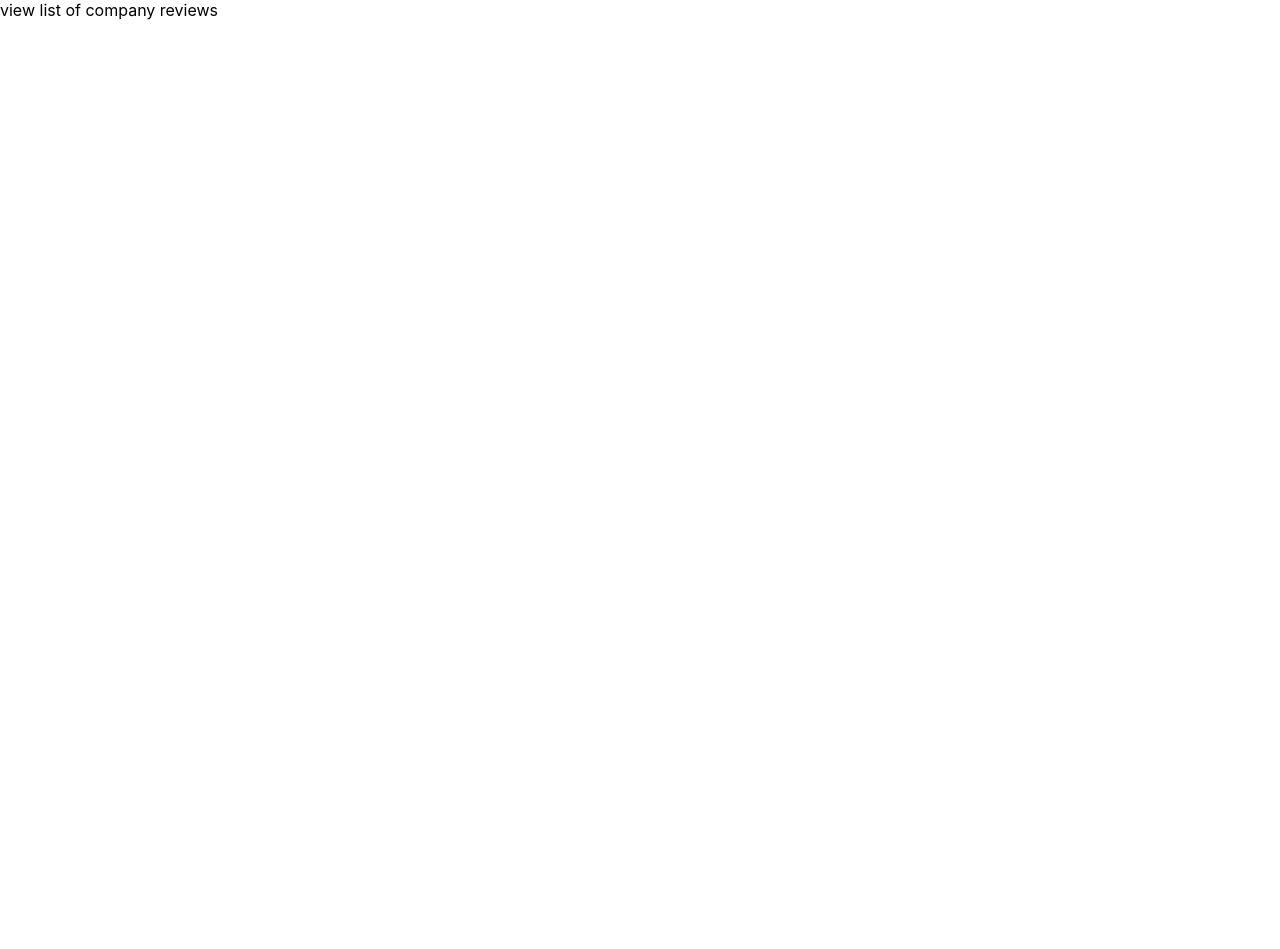
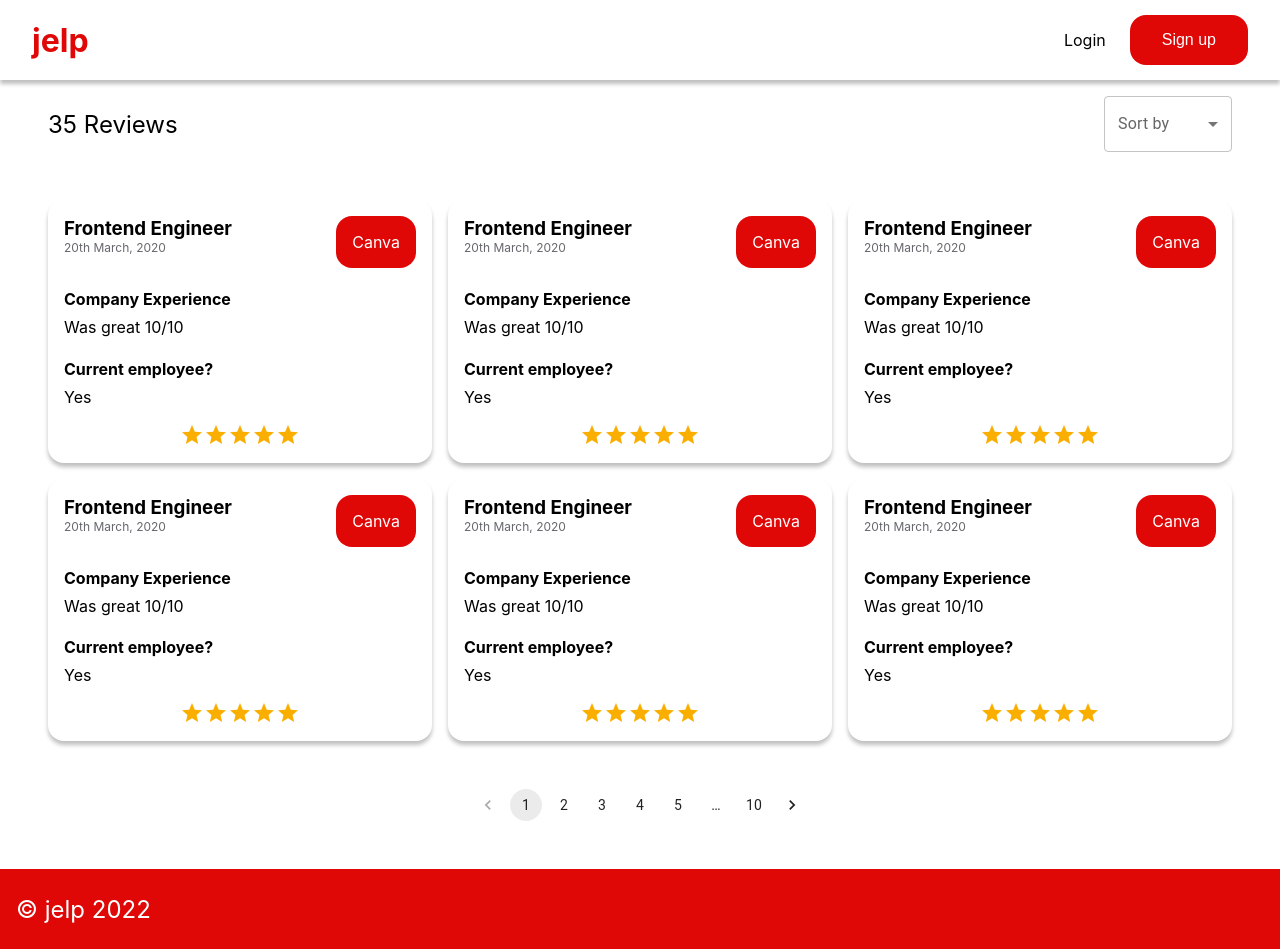
Before and after one commit to casio987/jelp, a React (Create React App) app in the folder client/: page /view/company/list in a window 1280 px wide. Before the commit the page ends 800 px from the top, so only its background shows below. Built offline with nearby package versions, Linux system fonts and the light colour scheme; no server answers.

Commit message:
feat(frontend): implement company list page via copy pasta

```diff
--- a/client/src/Router.tsx
+++ b/client/src/Router.tsx
@@ -1,4 +1,5 @@
 import { BrowserRouter, Routes, Route } from "react-router-dom";
+import CompanyListPage from "./pages/CompanyListPage/CompanyListPage";
 import CompanyReviewPage from "./pages/CompanyReviewPage/CompanyReviewPage";
 import HomePage from "./pages/HomePage/HomePage";
 import InterviewListPage from "./pages/InterviewListPage/InterviewListPage";
@@ -28,10 +29,11 @@ const Router = () => (
         <Route path='/rate/company' element={ <RateCompanyPage /> } />
         <Route path='/rate/interview' element={ <RateInterviewPage /> } />
         <Route path='/profile' element={ <ProfilePage /> } />
-        <Route path='/view/company/list' element={ <div>view list of company reviews</div> } />
+        <Route path='/view/company/list' element={ <CompanyListPage /> } />
         <Route path='/view/interview/list' element={ <InterviewListPage /> } />
         <Route path='/view/company/:companyReviewId' element={ <CompanyReviewPage /> } />
         <Route path='/view/interview/:interviewReviewId' element={ <InterviewReviewPage /> } />
+        <Route path="*" element={ <div>page not found</div> } />
       </Routes>
     </BrowserRouter>
 );
--- /dev/null
+++ b/client/src/pages/CompanyListPage/CompanyListPage.tsx
@@ -0,0 +1,94 @@
+import { InputLabel, MenuItem, Pagination, Select } from "@mui/material";
+import Footer from "../../components/Footer/Footer";
+import Header from "../../components/Header/Header";
+import ReviewPreviewCard from "../../components/ReviewPreviewCard/ReviewPreviewCard";
+import { CompanyListPageContainer, TopContainer, FormContainer, GridContainer } from "./style";
+
+const CompanyListPage = () => {
+  return (
+    <CompanyListPageContainer>
+      <Header />
+      <TopContainer>
+        <h2>35 Reviews</h2>
+        <FormContainer>
+          <InputLabel>Sort by</InputLabel>
+          <Select
+            // value={age}
+            // onChange={handleChange}
+          >
+            <MenuItem value={"mostRecent"}>Most recent</MenuItem>
+            <MenuItem value={"oldestFirst"}>Oldest first</MenuItem>
+            <MenuItem value={"jobTitle"}>Job title</MenuItem>
+            <MenuItem value={"company"}>Company</MenuItem>
+          </Select>
+        </FormContainer>
+      </TopContainer>
+      <GridContainer>
+      <ReviewPreviewCard
+        reviewId={1}
+          width="100%"
+          title="Frontend Engineer"
+          dateOfPost="20th March, 2020"
+          atCompany="Canva"
+          experience="Was great 10/10"
+          isCurrentEmployee="Yes"
+          rating={5}
+        />
+        <ReviewPreviewCard
+          reviewId={1}
+          width="100%"
+          title="Frontend Engineer"
+          dateOfPost="20th March, 2020"
+          atCompany="Canva"
+          experience="Was great 10/10"
+          isCurrentEmployee="Yes"
+          rating={5}
+        />
+        <ReviewPreviewCard
+          reviewId={1}
+          width="100%"
+          title="Frontend Engineer"
+          dateOfPost="20th March, 2020"
+          atCompany="Canva"
+          experience="Was great 10/10"
+          isCurrentEmployee="Yes"
+          rating={5}
+        />
+        <ReviewPreviewCard
+          reviewId={1}
+          width="100%"
+          title="Frontend Engineer"
+          dateOfPost="20th March, 2020"
+          atCompany="Canva"
+          experience="Was great 10/10"
+          isCurrentEmployee="Yes"
+          rating={5}
+        />
+        <ReviewPreviewCard
+          reviewId={1}
+          width="100%"
+          title="Frontend Engineer"
+          dateOfPost="20th March, 2020"
+          atCompany="Canva"
+          experience="Was great 10/10"
+          isCurrentEmployee="Yes"
+          rating={5}
+        />
+        <ReviewPreviewCard
+          reviewId={1}
+          width="100%"
+          title="Frontend Engineer"
+          dateOfPost="20th March, 2020"
+          atCompany="Canva"
+          experience="Was great 10/10"
+          isCurrentEmployee="Yes"
+          rating={5}
+        />
+      </GridContainer>
+      <Pagination count={10} sx={{ alignSelf: "center", marginBottom: "3rem" }} />
+      <Footer />
+    </CompanyListPageContainer>
+  );
+};
+
+export default CompanyListPage;
--- /dev/null
+++ b/client/src/pages/CompanyListPage/style.ts
@@ -0,0 +1,46 @@
+import { FormControl } from "@mui/material";
+import { styled } from "@mui/system";
+
+export const CompanyListPageContainer = styled('div')`
+  display: flex;
+  flex-direction: column;
+  width: 100%;
+  height: 100%;
+  min-height: 100vh;
+  padding-bottom: 5rem;
+  position: relative;
+`;
+
+export const TopContainer = styled('div')`
+  display: flex;
+  flex-direction: row;
+  align-items: center;
+  padding: 0 3rem;
+
+  > h2 {
+    margin: 0;
+    font-weight: normal;
+  }
+`;
+
+export const FormContainer = styled(FormControl)`
+  margin-left: auto;
+  width: 8rem;
+`;
+
+export const GridContainer = styled('div')`
+  display: grid;
+  grid-template-columns: repeat(3, minmax(0, 1fr));
+  padding: 3rem;
+  justify-content: center;
+  align-items: center;
+  gap: 1rem;
+
+  @media(max-width: 900px) {
+    grid-template-columns: repeat(2, minmax(0, 1fr));
+  }
+
+  @media(max-width: 700px) {
+    grid-template-columns: repeat(1, minmax(0, 1fr));
+  }
+`;
```
